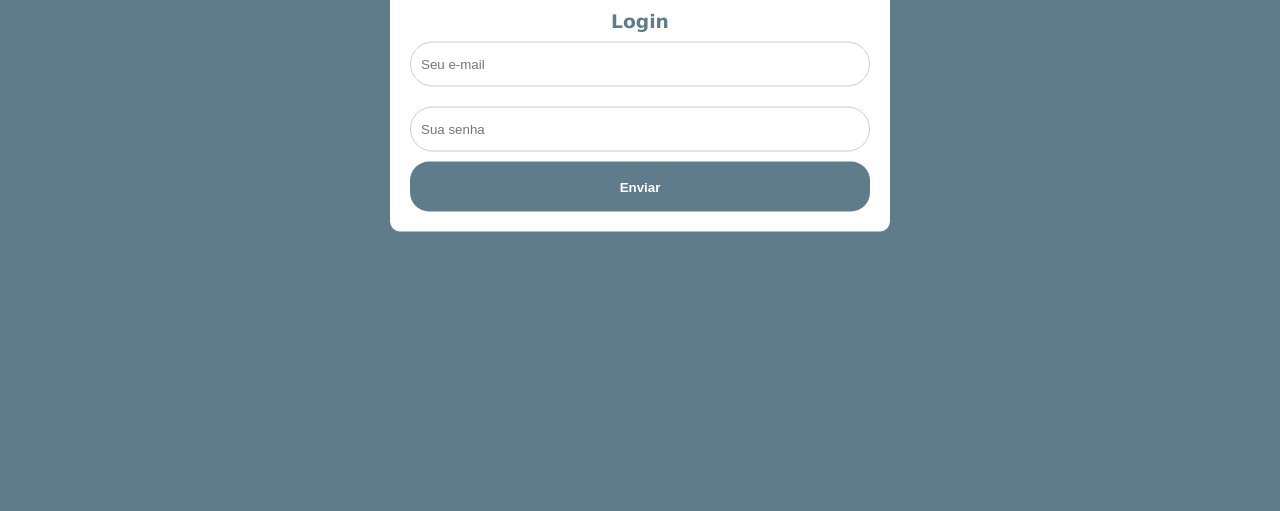
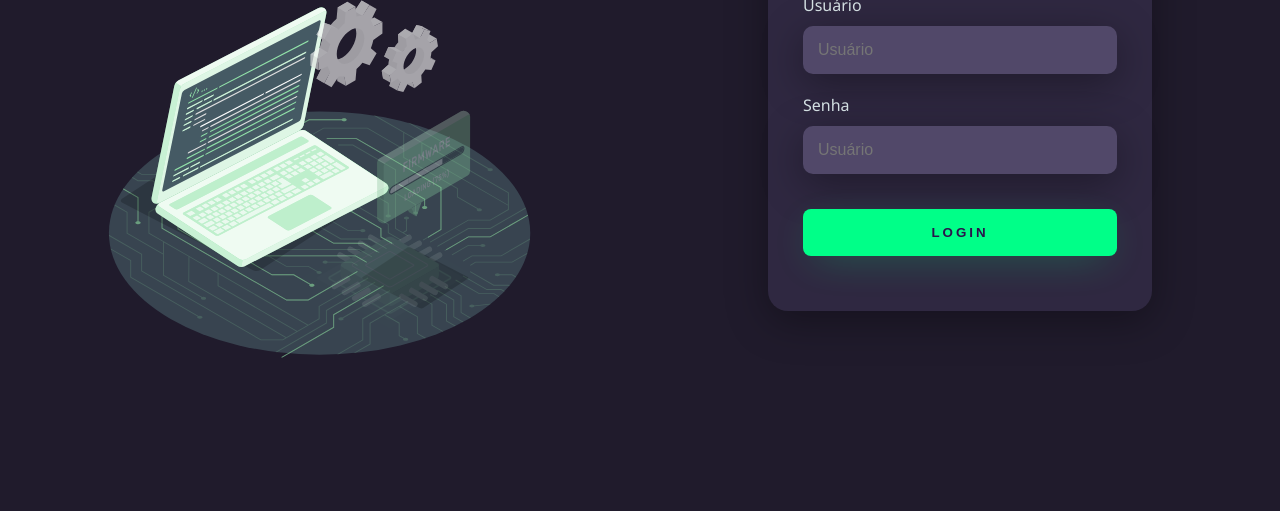
Before and after one commit to zIthalo/projeto-android, a plain HTML site: page login.html in a window 1280 px wide. Shown: the part 289-800 px from the top of the page. Drawn offline with Linux system fonts and the light colour scheme.

Commit message:
Atualizando as páginas de login

```diff
--- /dev/null
+++ b/estilos/login.css
@@ -0,0 +1,144 @@
+@import url('https://fonts.googleapis.com/css2? family= Noto+Sans:ital,wght@0,400;1,800 & display=swap');
+
+body {
+    margin: 0;
+    font-family: 'Noto Sans' , sans-serif;
+}
+body * {
+    box-sizing: border-box;
+}
+
+.main-login{
+    width: 100vw;
+    height: 100vh;
+    background: #201b2c;
+    display: flex;
+    justify-content: center;
+    align-items: center;
+}
+
+.left-login{
+    width: 50vw;
+    height: 100vh;
+    display: flex;
+    justify-content: center;
+    align-items: center;
+    flex-direction: column;
+}
+
+.left-login > h1 {
+    color: #77ffc0;
+}
+
+.left-login-image{
+    width: 35vw;
+}
+
+.right-login{
+    width: 50vw;
+    height: 100vh;
+    display: flex;
+    justify-content: center;
+    align-items: center;
+}
+
+.card-login{
+    width: 60%;
+    display: flex;
+    justify-content: center;
+    align-items: center;
+    flex-direction: column;
+    padding: 30px 35px;
+    background: #2f2841;
+    border-radius: 20px;
+    box-shadow: 0px 10px 40px #00000056;
+}
+
+.card-login > h1 {
+    color: #00ff88;
+    font-weight: 800;
+    margin: 0;
+}
+
+.textfield{
+    width: 100%;
+    display: flex;
+    flex-direction: column;
+    align-items: flex-start;
+    justify-content: center;
+    margin: 10px 0px;
+}
+
+
+.textfield > input{
+    width: 100%;
+    border: none;
+    border-radius: 10px;
+    padding: 15px;
+    background: #514869;
+    color: #f0ffffde;
+    font-size: 12pt;
+    box-shadow: 0px 10px 40px #00000056;
+    outline: none;
+    box-sizing: border-box;
+}
+
+
+.textfield > label {
+    color: #f0ffffde;
+    margin-bottom: 10px;
+}
+
+
+.textfiel > input::placeholder{
+    color: #f0ffff94;
+}
+
+.btn-login{
+    width: 100%;
+    padding: 16px 0px;
+    margin: 25px;
+    border: none;
+    border-radius: 8px;
+    outline: none;
+    text-transform: uppercase;
+    font-weight: 800;
+    letter-spacing: 3px;
+    color: #2b134b;
+    background: #00ff88;
+    cursor: pointer;
+    box-shadow: 0px 10px 40px -12px #00ff8052;
+}
+
+@media only screen and ( max-width: 950px){
+    .card-login{
+        width: 85%
+    }
+}
+
+@media only screen and ( max-width: 600px){
+    .main-login{
+        flex-direction: column;
+    }
+    .left-login > h1{
+        display: none;
+    }
+
+    .left-login{
+        width: 100%;
+        height: auto;
+    }
+
+    .right-login{
+        width: 100%;
+        height: auto;
+    }
+
+    .left-login-image{
+        width: 50vw;
+    }
+
+    .card-login{
+        width: 90%;
+    }
+}
--- a/login.html
+++ b/login.html
@@ -1,103 +1,32 @@
 <!DOCTYPE html>
 <html lang="pt-br">
 <head>
-    <meta charset="UTF-8">
-    <meta http-equiv="X-UA-Compatible" content="IE=edge">
-    <meta name="viewport" content="width=device-width, initial-scale=1.0">
-    <title>Entre</title>
-    <style>
-        *{
-            margin: 0;
-            padding: 0;
-            box-sizing: border-box;
-         }
-         body{
-            background-color: #5f7c8a;
-         }
-         form{
-            border-radius: 10px;
-            background-color: white;
-            max-width: 500px;
-            width: 70%;
-            padding: 20px;
-            position: absolute;
-            left: 50%;
-            top: 50%;
-            transform: translate(-50%, -50%);
-         }
-         form h3{
-            text-align: center;
-            color: #5f7c8a;
-            font-family: 'Lucida Sans', 'Lucida Sans Regular', 'Lucida Grande', 'Lucida Sans Unicode', Geneva, Verdana, sans-serif;
-         }
-
-         input{
-            border-radius: 50px;
-         }
-
-         form input[type=text],
-         form input[type=password]{
-            width:100%;
-            height: 45px;
-            border: 1px solid #ccc;
-            padding-left: 10px;
-            margin: 10px 0;
-
-         }
-         form input[type=submit]{
-            width: 100%;
-            height: 50px;
-            cursor: pointer;
-            background-color: #5f7c8a;
-            color: white;
-            border: 0px;
-            border-radius: 1.2rem;
-            font-weight: bold;
-         }
-         form input[type=submit]:hover{
-            background-color: #4a5f6a;
-            transition: .3s;
-         }
-         form input[type=text]:focus{
-            outline: 0;
-         }
-         form input[type=password]:focus{
-            outline: 0;
-         }
-         #password::before{
-            content: '/U+1F512/';
-         }
-    </style>
+  <meta charset="UTF-8">
+  <meta http-equiv="X-UA-Compatible" content="IE=edge">
+  <meta name="viewport" content="width=device-width, initial-scale=1.0">
+  <link rel="stylesheet" href="estilos/login.css">
+  <title>Login</title>
 </head>
 <body>
-    <form action="">
-        <h3>Login</h3>
-        <input id="email" type="text" name="email" placeholder="Seu e-mail ">
-
-        <input id="password" type="password" name="senha" placeholder="Sua senha">
-
-        <input type="submit" name="acao" value="Enviar">
-    </form>
-
-    <script>
-        let email = document.getElementById('email')
-
-        let password = document.getElementById('password')
-
-        email.addEventListener('focus',()=>{
-            email.style.borderColor = "#4a5f6a";
-        });
-        email.addEventListener('blur', ()=>{
-            email.style.borderColor = "#ccc";
-        });
-
-        password.addEventListener('focus', ()=>{
-            password.style.borderColor = "#4a5f6a"
-        })
-
-        password.addEventListener('blur', ()=>{
-            password.style.borderBlockColor = "#ccc"
-        })
-    </script>
+<div class="main-login">
+  <div class="left-login">
+    <h1>Faça login<br>E entre para o nosso time</h1>
+    <img src="bjj.svg" class="left-login-image" alt="bjj animação">
+  </div>
+  <div class="right-login">
+    <div class="card-login">
+      <h1>LOGIN</h1>
+      <div class="textfield">
+        <label for="usuario">Usuário</label>
+        <input type="text" name="usuario" placeholder="Usuário"></imput>
+      </div>
+      <div class="textfield">
+        <label for="senha">Senha</label>
+        <input type="password" name="usuario" placeholder="Usuário"></imput>
+      </div>
+      <button class="btn-login">Login</button>
+    </div>
+  </div>
+</div>
 </body>
 </html>
```
Also changed, not shown: index.html (+1 -1 lines), pre-utilizadas/login.html (added, +103 -0 lines), bjj.svg (added).
